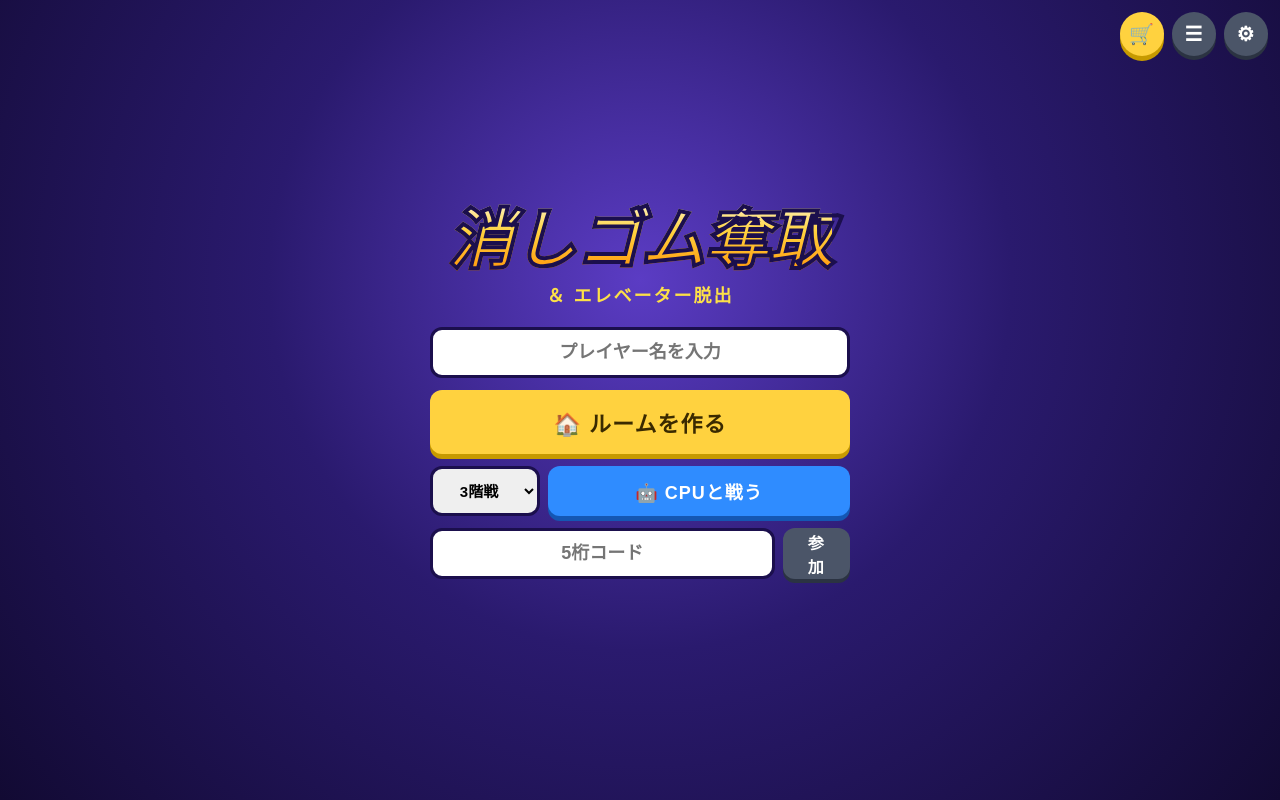
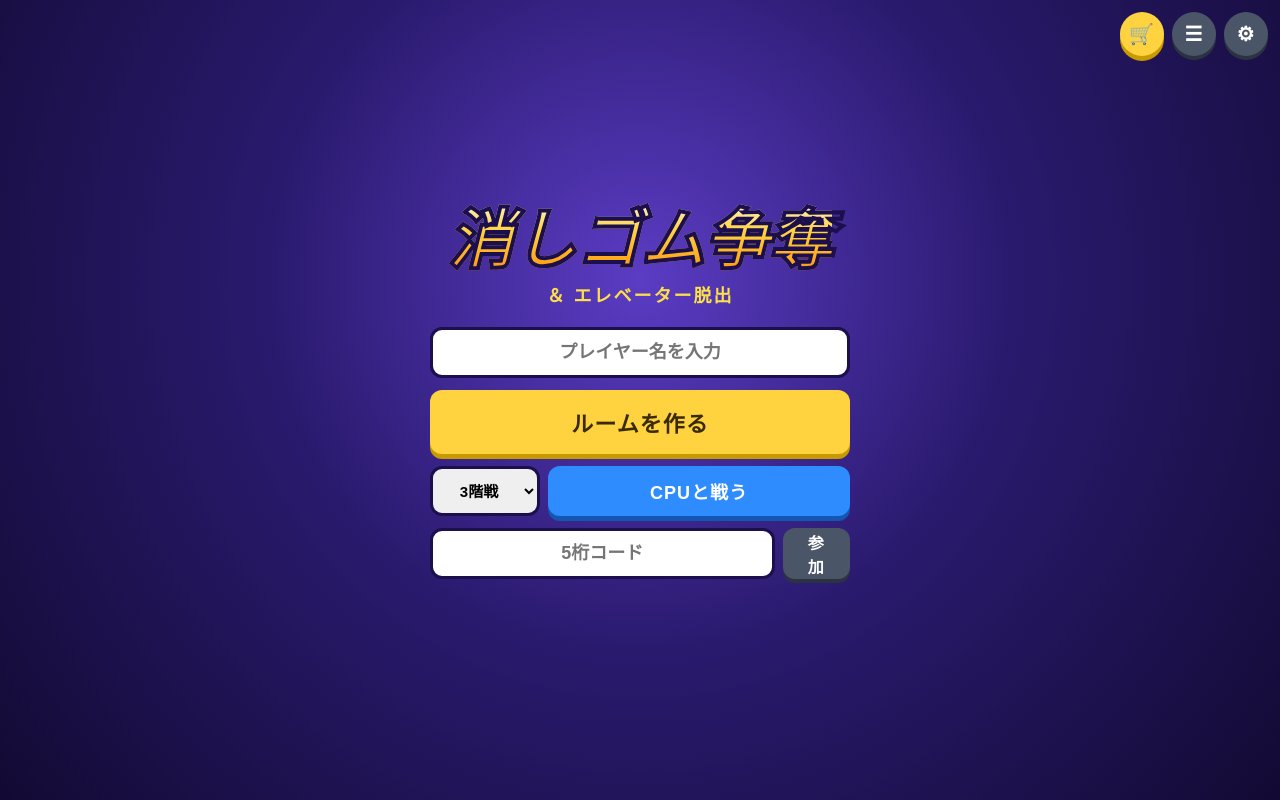
Before and after one commit to bananajrk-debug/Elevator-Escape, a website: page public/index.html in a window 1280 px wide. Drawn offline with nearby package versions, Linux system fonts and the light colour scheme; no server answers.

Commit message:
Update index.html

```diff
--- a/public/index.html
+++ b/public/index.html
@@ -147,14 +147,14 @@
 
 <!-- タイトル画面 -->
 <div id="title" class="overlay bg" style="display:flex">
-  <div class="tlogo">消しゴム奪取</div>
+  <div class="tlogo">消しゴム争奪</div>
   <div style="font-size:18px;font-weight:900;color:#fde047;letter-spacing:2px">＆ エレベーター脱出</div>
   <div class="center">
     <input id="name" class="field" maxlength="12" placeholder="プレイヤー名を入力">
-    <button id="btnCreate" class="btn yellow" style="width:100%;font-size:22px;padding:16px">🏠 ルームを作る</button>
+    <button id="btnCreate" class="btn yellow" style="width:100%;font-size:22px;padding:16px">ルームを作る</button>
     <div style="display:flex;gap:8px;width:100%">
       <select id="soloFloors" class="field" style="width:110px;font-size:15px;padding:8px"><option value="1">1階戦</option><option value="3" selected>3階戦</option><option value="5">5階戦</option></select>
-      <button id="btnSolo" class="btn blue" style="flex:1;font-size:18px;padding:12px">🤖 CPUと戦う</button>
+      <button id="btnSolo" class="btn blue" style="flex:1;font-size:18px;padding:12px">CPUと戦う</button>
     </div>
     <div class="joinrow">
       <input id="code" class="field" inputmode="numeric" maxlength="5" placeholder="5桁コード">
```
